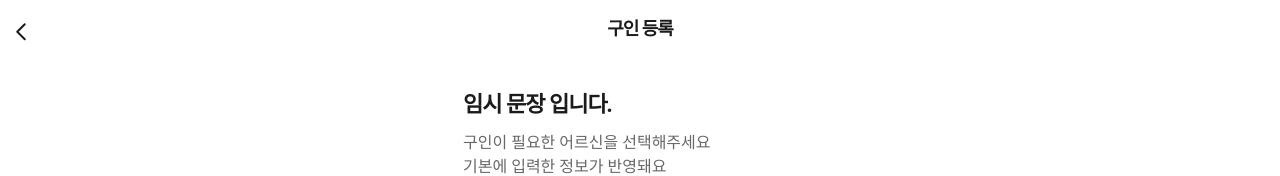
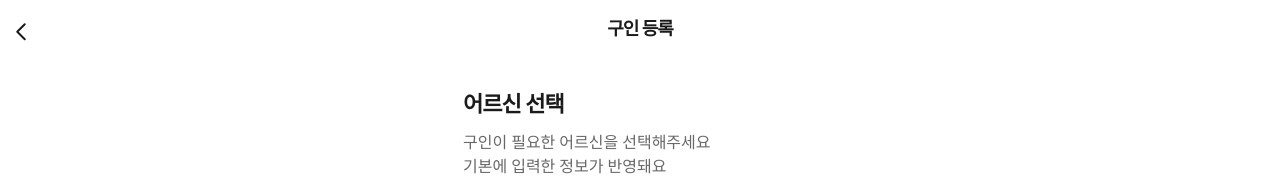
Before and after one commit to TheAverageAgeHasGottenYounger/front, a React (Create React App) app: page /jobpost/seniorcheck in a window 1280 px wide. Shown: the top 176 px of the page. Built offline with nearby package versions, Linux system fonts and the light colour scheme.

Commit message:
어르신 선택 state 넘겨주기

```diff
--- a/src/APP/pages/JobPost/SelectSenior/JobPost.SelectSenior.main.jsx
+++ b/src/APP/pages/JobPost/SelectSenior/JobPost.SelectSenior.main.jsx
@@ -9,17 +9,6 @@ import request from '../../../Api/request';
 
 export default function SelectSenior() {
   const navigate = useNavigate();
-
-  /*
-  const seniors = [
-    { id: 1, name: "박영철", gender: "남", birth: "66.10.18", address: "서울시 강서구 화곡동", image: "/img/senior.png" },
-    { id: 2, name: "이혜자", gender: "여", birth: "66.10.18", address: "서울시 강서구 화곡동", image: "/img/senior.png" },
-    { id: 3, name: "김재호", gender: "남", birth: "66.10.18", address: "서울시 강서구 화곡동", image: "/img/senior.png" },
-    { id: 4, name: "이영식", gender: "남", birth: "66.10.18", address: "서울시 강서구 화곡동", image: "/img/senior.png" },
-    { id: 5, name: "박영철", gender: "남", birth: "66.10.18", address: "서울시 강서구 화곡동", image: "/img/senior.png" },
-    { id: 6, name: "박영철", gender: "남", birth: "66.10.18", address: "서울시 강서구 화곡동", image: "/img/senior.png" },
-  ];
-  */
 
   const [selectedSenior, setSelectedSenior] = useState(null);
   const [seniors, setSeniors] = useState([]);
@@ -46,6 +35,14 @@ export default function SelectSenior() {
   // 선택된 어르신 변경
   const handleSelectSenior = (id) => {
     setSelectedSenior(id);
+  };
+
+  const handleConfirm = () => {
+    if (!selectedSenior) {
+      alert("어르신을 선택해주세요.");
+      return;
+    }
+    navigate("/jobpost/SeniorCheck", { state: { seniorId: selectedSenior } });
   };
 
   return (
@@ -88,7 +85,7 @@ export default function SelectSenior() {
           <Button
               text="확인"
               primary
-              onClick={() => navigate("/jobpost/SeniorCheck")}
+              onClick={handleConfirm}
               width="361px"
             />
         </items.ButtoninnerContainer>
--- a/src/APP/pages/JobPost/SeniorCheck/JobPost.SeniorCheck.main.jsx
+++ b/src/APP/pages/JobPost/SeniorCheck/JobPost.SeniorCheck.main.jsx
@@ -184,7 +184,7 @@ export default function SeniorCheck() {
 
       <items.InputWrapper>
         <items.HeadContainer>
-          <items.Label>임시 문장 입니다.</items.Label>
+          <items.Label>어르신 선택</items.Label>
           <items.ExtraLabel>
             구인이 필요한 어르신을 선택해주세요
             <br />
```
